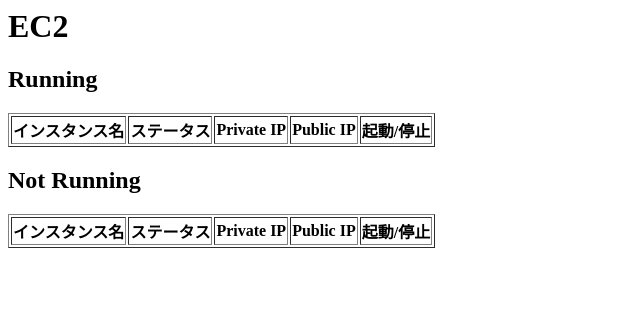
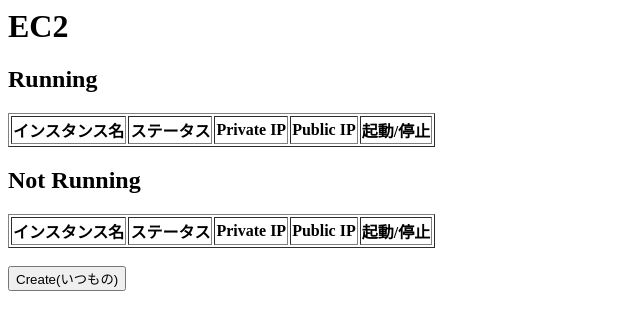
Before and after one commit to lunashin/flask-tools, a Flask app: page /aws in a window 1280 px wide. Shown: the top 330 px of the page, without its empty margins (0-640 px from the left). Run offline with Flask 2, Linux system fonts and the light colour scheme; data that the repository does not hold is empty.

Commit message:
AWSインスタンス削除・作成(途中)実装

```diff
--- a/aws/ec2.py
+++ b/aws/ec2.py
@@ -57,7 +57,7 @@
         pass
 
     # インスタンス作成（デフォルト設定）
-    def create_instance(self):
+    def create_instance_preset(self):
         name = 'test'
         instance_type = 't2.micro'
         image_id = 'ami-00bc9b7f0e98dc134'
--- a/main.py
+++ b/main.py
@@ -422,7 +422,23 @@
     return render_template('ec2_list.html', running_list=res_running, not_running_list=res_not_running)
 
 
-# AWS START TEST
+# AWS Create (いつもの)
+#
+@app.route("/aws/create_template", methods=["GET"])
+def ep_aws_create_template():
+    ec2_obj = ec2.ec2()
+
+    dt_now = datetime.datetime.now()
+    dt_str = dt_now.strftime('%Y-%m-%d_%H%M%S')
+    name = dt_str
+    instance_type = 't2.micro'
+    image_id = 'ami-00bc9b7f0e98dc134'
+    security_group_id = 'sg-0633e97c90e23f751'
+
+    ec2_obj.create_instance(name, instance_type, image_id, security_group_id)
+    return "ok"
+
+# AWS START
 #
 @app.route("/aws/start", methods=["GET"])
 def ep_aws_start():
@@ -431,13 +447,22 @@
         ec2_obj.start(request.args.get('instance_id'))
     return "ok"
 
-# AWS STOP TEST
+# AWS STOP
 #
 @app.route("/aws/stop", methods=["GET"])
 def ep_aws_stop():
     if request.args.get('instance_id') is not None:
         ec2_obj = ec2.ec2_low()
         ec2_obj.stop(request.args.get('instance_id'))
+    return "ok"
+
+# AWS Terminate
+#
+@app.route("/aws/terminate", methods=["GET"])
+def ep_aws_terminate():
+    if request.args.get('instance_id') is not None:
+        ec2_obj = ec2.ec2_low()
+        ec2_obj.terminate(request.args.get('instance_id'))
     return "ok"
 
 
--- a/templates/ec2_list.html
+++ b/templates/ec2_list.html
@@ -28,7 +28,7 @@
         <td class="{% if item.state == 'running' %}running{% else %}stopped{% endif %}">{{ item.state }}</td>
         <td>{{ item.private_ip }}</td>
         <td>{{ item.public_ip }}</td>
-        <td> <input type="button" onclick="ec2_action('{{ item.instance_id }}', '{{item.state}}')" value="{% if item.state == 'stopped' %} Start {% else %} Stop {% endif %}"> </td>
+        <td> <input type="button" onclick="ec2_stop('{{ item.name }}', '{{ item.instance_id }}')" value="Stop"> </td>
     </tr>
     {% endfor %}
 </table>
@@ -48,11 +48,14 @@
         <td class="{% if item.state == 'running' %}running{% else %}stopped{% endif %}">{{ item.state }}</td>
         <td>{{ item.private_ip }}</td>
         <td>{{ item.public_ip }}</td>
-        <td> <input type="button" onclick="ec2_action('{{ item.instance_id }}', '{{item.state}}')" value="{% if item.state == 'stopped' %} Start {% else %} Stop {% endif %}"> </td>
+        <td> <input type="button" onclick="ec2_start('{{ item.instance_id }}')" value="Start">
+        <input type="button" onclick="ec2_terminate('{{ item.name }}', '{{ item.instance_id }}')" value="Terminate"> </td>
     </tr>
     {% endfor %}
 </table>
 
+<br>
+<input type="button" onclick="ec2_create_template()" value="Create(いつもの)">
 
 
 
@@ -63,6 +66,17 @@
     setTimeout("location.href=location.href",60*1000);
 
     // Send EC2 Start
+    function ec2_create_template()
+    {
+        let yesno = window.confirm('いつもの設定でインスタンスを作成しますか？');
+
+        if (yesno) {
+            fetch("/aws/create_template");
+            setTimeout("location.href=location.href",500);
+        }
+    }
+
+    // Send EC2 Start
     function ec2_start(instance_id)
     {
         fetch("/aws/start?instance_id=" + instance_id);
@@ -70,14 +84,29 @@
     }
 
     // Send EC2 Stop
-    function ec2_stop(instance_id)
+    function ec2_stop(name, instance_id)
     {
-        fetch("/aws/stop?instance_id=" + instance_id);
-        setTimeout("location.href=location.href",500);
+        let yesno = window.confirm(name + ' / ' + instance_id + 'を停止してもよろしいですか？');
+
+        if (yesno) {
+            fetch("/aws/stop?instance_id=" + instance_id);
+            setTimeout("location.href=location.href",500);
+        }
+    }
+
+    // Send EC2 Terminate
+    function ec2_terminate(name, instance_id)
+    {
+        let yesno = window.confirm(name + ' / ' + instance_id + 'を削除してもよろしいですか？\nこの操作は戻せません。');
+
+        if (yesno) {
+            fetch("/aws/terminate?instance_id=" + instance_id);
+            setTimeout("location.href=location.href",500);
+        }
     }
 
     // EC2 Start/Stop Action
-    function ec2_action(instance_id, state){
+    function ec2_action(name, instance_id, state){
         if (state == 'stopped')
         {
             // start
@@ -86,7 +115,7 @@
         else
         {
             // stop
-            ec2_stop(instance_id);
+            ec2_stop(name, instance_id);
         }
 
         // ボタン非表示
```
